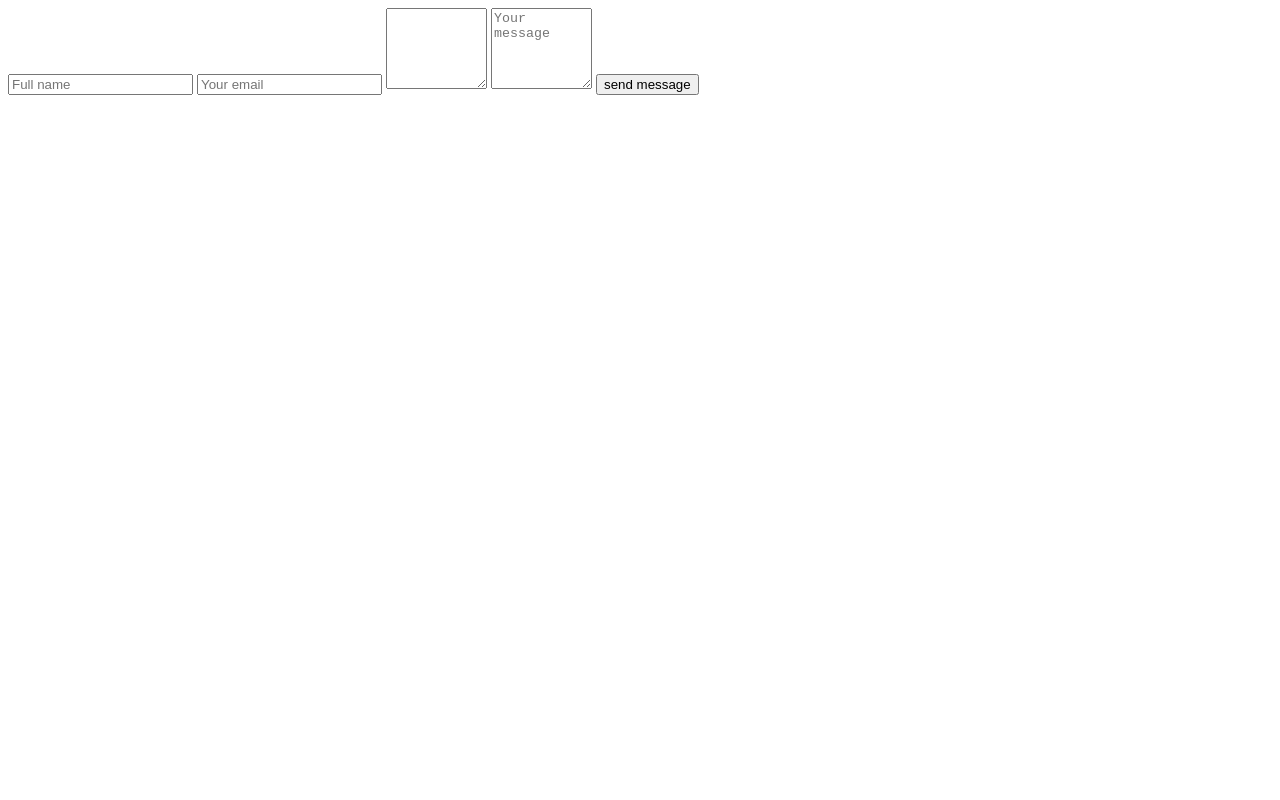
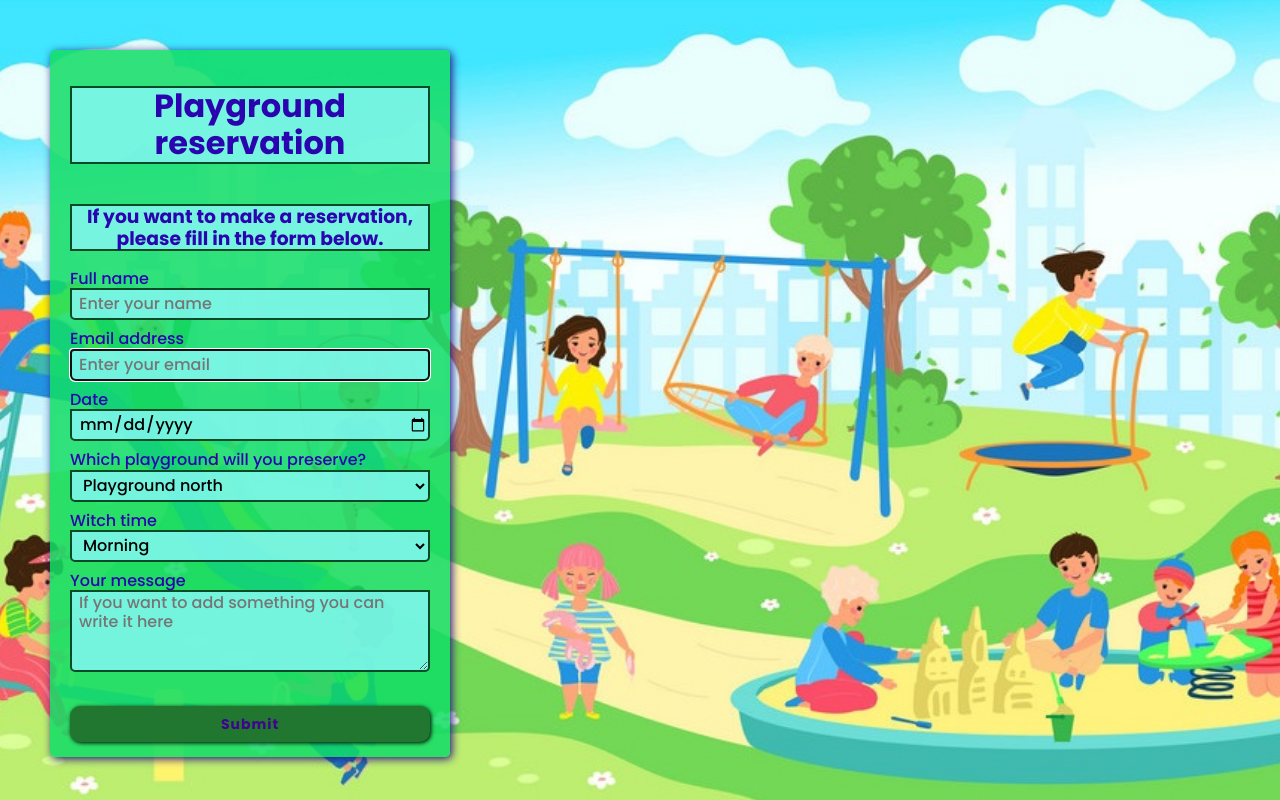
Before and after one commit to arbreshamedgjonaj/Playground-Form, a plain HTML site: page index.html in a window 1280 px wide. Drawn offline with Linux system fonts and the light colour scheme.

Commit message:
Adding effects

```diff
--- a/index.html
+++ b/index.html
@@ -1,18 +1,54 @@
 <!DOCTYPE html>
 <html lang="en">
+
 <head>
     <meta charset="UTF-8">
     <meta name="viewport" content="width=device-width, initial-scale=1.0">
-    <title>Youre dug</title>
+    <link rel="stylesheet" href="styles/normalize.css">
+    <link rel="stylesheet" href="styles/index.css">
+    <link href="https://fonts.googleapis.com/css2?family=Poppins:wght@500;700&display=swap" rel="stylesheet">
+    <script src="https://kit.fontawesome.com/197c98fcf8.js" crossorigin="anonymous"></script>
+    <title>Playground reservation</title>
 </head>
+
 <body>
-    <form action="">
-        <input type="text" placeholder="Full name">
-        <input type="email" placeholder="Your email">
-        <textarea name="message" id="" cols="10" rows="5"></textarea>
-        <textarea name="message" placeholder="Your message" cols="10" rows="5"></textarea>
-        <button type="submit"> send message </button>
-    </form>
+    <main class="screen">
+        <form class="form" autocomplete="off">
+            <h1 class="main-title">Playground reservation</h1>
+            <h3 class="main-info">If you want to make a reservation, please fill in the form below.</h3>
+            <label for="name" class="label">Full name</label>
+            <input type="text" name="name" id="name" class="input-field" placeholder="Enter your name">
+            <label for="email" class="label">Email address</label>
+            <input type="email" name="email" id="email" class="input-field" placeholder="Enter your email" required
+                autofocus>
+                <label for="name" class="label">Date</label>
+                <input type="date" name="name" class="input-field" >
+            <div class="select-wrapper">
+                <label for="select" class="label">Which playground will you preserve?</label>
+                <select name="playground" class="select">
+                    <option value="Playground north">Playground north</option>
+                    <option value="Playground south">Playground south</option>
+                    <option value="Playground east">Playground east</option>
+                    <option value="Playground west">Playground west</option>
+                </select>
+            </div>
 
+            <div class="select-wrapper-time">
+                <label for="select" class="label">Witch time </label>
+                <select name="playground" class="select">
+                    <option value="Morning">Morning</option>
+                    <option value="Aftermon">Aftermom</option>
+
+                </select>
+            </div>
+            <label class="More info">
+                <div class="more_text">Your message</div>
+                <textarea name="message" cols="30" rows="4" class="textarea"
+                    placeholder="If you want to add something you can write it here"></textarea>
+            </label>
+            <button type="submit" class="button"> Submit </button>
+        </form>
+    </main>
 </body>
+
 </html>
--- a/styles/index.css
+++ b/styles/index.css
@@ -0,0 +1,88 @@
+body {
+    margin: 0;
+}
+
+.screen {
+    width: 100%;
+    height: 100vh;
+    display: flex;
+    justify-content: flex-start;
+    align-items: baseline;
+    background-image: url(../images/29524932.jpg);
+    background-size: cover;
+    background-repeat: no-repeat;
+    background-position: center;
+}
+
+.form {
+    box-sizing: border-box;
+    max-width: 400px;
+    width: 100%;
+    min-height: 500px;
+    padding: 15px 20px;
+    background-color: #11dd66d9;
+    border-radius: 5px;
+    box-shadow: 2px 2px 8px #2a1183;
+    display: flex;
+    flex-direction: column;
+    align-items: stretch;
+    justify-content: flex-start;
+    margin-top: 50px;
+    margin-left: 50px;
+    font-family: 'Poppins', sans-serif;
+    color: #2a05af;
+}
+
+.main-title,
+.main-info {
+    text-align: center;
+    border: 2px solid rgb(6, 75, 37);
+    background-color: #83f8f2d9;
+    font-family: 'Poppins', sans-serif;
+
+}
+
+.input-field,.textarea,.select {
+    box-sizing: border-box;
+    width: 100%;
+    min-height: 32px;
+    margin-bottom: 10px;
+    border: 2px solid rgb(6, 75, 37);
+    background-color: #83f8f2d9;
+    border-bottom-right-radius: 5px;
+    border-bottom-left-radius: 5px;
+    padding-left: 7px;
+}
+
+.select-wrapper {
+    box-sizing: border-box;
+    width: 100%;
+    position: relative;
+}
+
+.select {
+    cursor: pointer;
+}
+
+
+.button:hover, .input-field:hover, .textarea:hover, .select:hover {
+    background-color: #a0e5e2d9;
+	border: 2px solid rgb(6, 75, 37);
+
+
+}
+
+.button {
+	width: 100%;
+	height: 36px;
+	box-sizing: border-box;
+	margin-top: 20px;
+	border-radius: 10px;
+	border: none;
+	background-color: rgb(33, 119, 47);
+	color: #3f038d;
+	box-shadow: 1px 1px 4px #000000;
+	font-weight: 600;
+	font-size: 14px;
+	letter-spacing: 1px;
+}
```
Also changed, not shown: images/29524932.jpg (added).
